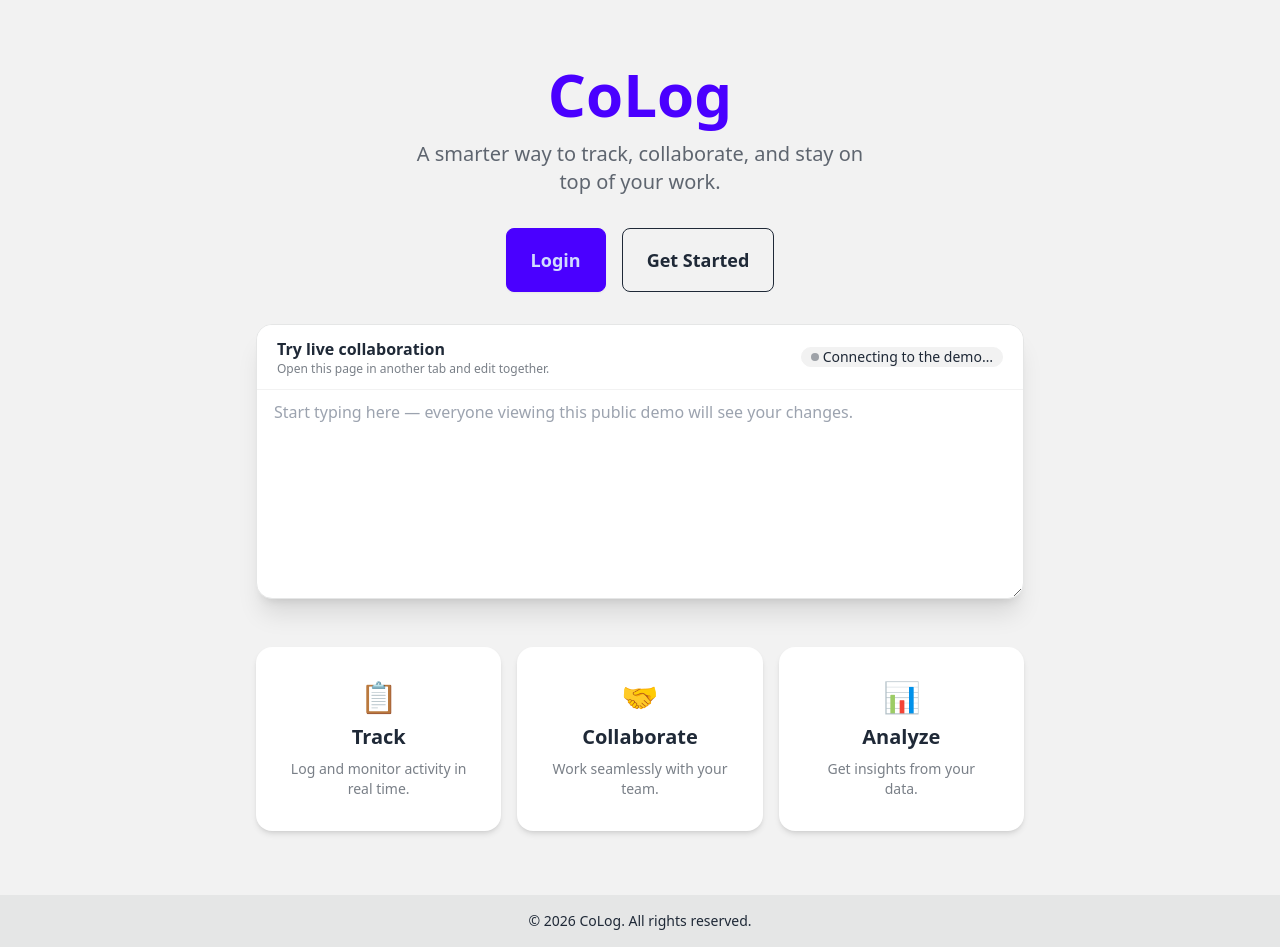
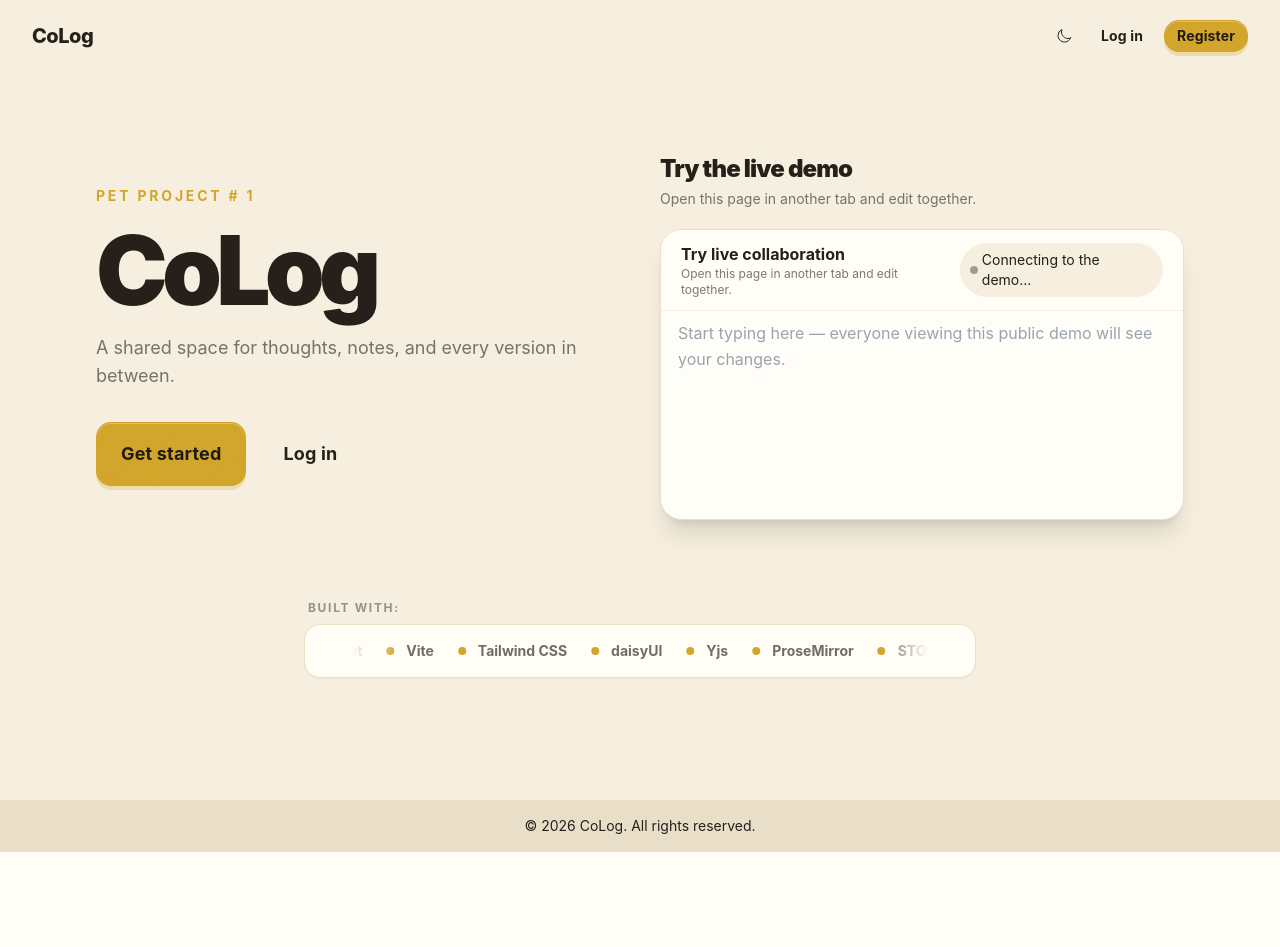
Before and after one commit to Zimgo012/CoLog-Frontend, a React (Vite) app: page / in a window 1280 px wide. After the commit the page ends 852 px from the top, so only its background shows below. Built offline with nearby package versions, Linux system fonts and the light colour scheme; no server answers.

Commit message:
feat (homepage): addded homepage redesign

```diff
--- a/package.json
+++ b/package.json
@@ -14,7 +14,8 @@
     "jwt-decode": "^4.0.0",
     "react": "^18.3.1",
     "react-dom": "^18.3.1",
-    "react-router-dom": "^6.26.1"
+    "react-router-dom": "^6.26.1",
+    "yjs": "^13.6.32"
   },
   "devDependencies": {
     "@types/react": "^18.3.5",
--- a/src/App.tsx
+++ b/src/App.tsx
@@ -12,12 +12,11 @@ import { AuthProvider } from "./auth/AuthContext.tsx";
 import ProtectedRoute from "./auth/ProtectedRoute.tsx";
 import SessionExpiredModal from "./components/SessionExpiredModal.tsx";
 import { NotificationProvider } from "./context/NotificationContext.tsx";
+import { ThemeProvider, useTheme } from "./context/ThemeContext.tsx";
 
-function App() {
-  return (
-    <AuthProvider>
-      <NotificationProvider>
-        <DiarySessionProvider>
+function ThemedApp() {
+  const { theme } = useTheme()
+  return <div data-theme={theme} className="min-h-screen bg-base-200 text-base-content">
     <SessionExpiredModal />
     <Routes>
       {/* Home — hero, no navbar */}
@@ -30,7 +29,6 @@ function App() {
       <Route path="/register" element={<Register />} />
 
       <Route element={<ProtectedRoute />}>
-            {/* App */}
         <Route path="/diary" element={<MainMenu />} />
         <Route path="/diary/:id/pages" element={<DiaryPages />} />
         <Route path="/diary/:id/pages/:pageId" element={<DocumentView />} />
@@ -38,8 +36,19 @@ function App() {
 
       <Route path="*" element={<NotFound />} />
     </Routes>
+  </div>
+}
+
+function App() {
+  return (
+    <AuthProvider>
+      <ThemeProvider>
+        <NotificationProvider>
+          <DiarySessionProvider>
+            <ThemedApp />
           </DiarySessionProvider>
         </NotificationProvider>
+      </ThemeProvider>
     </AuthProvider>
   )
 }
--- a/src/components/Navbar.tsx
+++ b/src/components/Navbar.tsx
@@ -2,6 +2,8 @@ import { useState, type ReactNode } from "react";
 import { Link, useNavigate } from "react-router-dom";
 import { useAuth } from "../auth/AuthContext";
 import ProfileModal from "./ProfileModal";
+import { MoonIcon, SunIcon } from "@heroicons/react/24/outline";
+import { useTheme } from "../context/ThemeContext";
 
 interface NavbarProps {
   /** Content rendered in the left / flex-1 slot. Defaults to CoLog wordmark. */
@@ -13,6 +15,7 @@ interface NavbarProps {
 export default function Navbar({ left, actions }: NavbarProps) {
   const navigate = useNavigate();
   const { logout, user } = useAuth();
+  const { theme, toggleTheme } = useTheme();
 
   const [profileOpen, setProfileOpen] = useState(false);
 
@@ -41,6 +44,16 @@ export default function Navbar({ left, actions }: NavbarProps) {
         {/* Right slot */}
         <div className="flex items-center gap-2">
           {actions}
+
+          <button
+            type="button"
+            onClick={toggleTheme}
+            className="btn btn-ghost btn-sm btn-circle"
+            title={theme === "colog" ? "Switch to dark mode" : "Switch to light mode"}
+            aria-label={theme === "colog" ? "Switch to dark mode" : "Switch to light mode"}
+          >
+            {theme === "colog" ? <MoonIcon className="w-4 h-4" /> : <SunIcon className="w-4 h-4" />}
+          </button>
 
           <div className="dropdown dropdown-end">
             <div
--- a/src/components/PublicDemoEditor.tsx
+++ b/src/components/PublicDemoEditor.tsx
@@ -157,12 +157,12 @@ export default function PublicDemoEditor() {
   return (
     <section className="w-full max-w-3xl text-left" aria-label="Live collaboration demo">
       <div className="card bg-base-100 border border-base-300 shadow-xl overflow-hidden">
-        <div className="flex items-center justify-between gap-3 px-5 py-3 border-b border-base-200 bg-base-100">
-          <div>
+        <div className="flex flex-col items-start gap-2 px-5 py-3 border-b border-base-200 bg-base-100 sm:flex-row sm:items-center sm:justify-between">
+          <div className="min-w-0">
             <h2 className="font-bold text-base-content">Try live collaboration</h2>
             <p className="text-xs text-base-content/60">Open this page in another tab and edit together.</p>
           </div>
-          <span className={`badge gap-1 ${connection === 'connected' ? 'badge-success' : 'badge-ghost'}`}>
+          <span className={`badge h-auto max-w-full gap-1 whitespace-normal py-1.5 text-left ${connection === 'connected' ? 'badge-success' : 'badge-ghost'}`}>
             <span className={`w-2 h-2 rounded-full ${connection === 'connected' ? 'bg-success-content animate-pulse' : 'bg-base-content/40'}`} />
             {status}
           </span>
--- /dev/null
+++ b/src/context/ThemeContext.tsx
@@ -0,0 +1,28 @@
+import { createContext, useContext, useEffect, useState, type ReactNode } from 'react'
+
+type Theme = 'colog' | 'colog-dark'
+
+interface ThemeContextValue {
+  theme: Theme
+  toggleTheme: () => void
+}
+
+const ThemeContext = createContext<ThemeContextValue | null>(null)
+const STORAGE_KEY = 'colog-theme'
+
+export function ThemeProvider({ children }: { children: ReactNode }) {
+  const [theme, setTheme] = useState<Theme>(() => localStorage.getItem(STORAGE_KEY) === 'colog-dark' ? 'colog-dark' : 'colog')
+
+  useEffect(() => {
+    document.documentElement.dataset.theme = theme
+    localStorage.setItem(STORAGE_KEY, theme)
+  }, [theme])
+
+  return <ThemeContext.Provider value={{ theme, toggleTheme: () => setTheme(current => current === 'colog' ? 'colog-dark' : 'colog') }}>{children}</ThemeContext.Provider>
+}
+
+export function useTheme() {
+  const context = useContext(ThemeContext)
+  if (!context) throw new Error('useTheme must be used within ThemeProvider')
+  return context
+}
--- a/src/index.css
+++ b/src/index.css
@@ -1,6 +1,119 @@
 @tailwind base;
 @tailwind components;
 @tailwind utilities;
+
+@layer base {
+  html {
+    background: oklch(var(--b2));
+  }
+
+  body {
+    min-width: 320px;
+    background:
+      radial-gradient(circle at 8% 0%, oklch(var(--p) / 0.14), transparent 26rem),
+      radial-gradient(circle at 92% 8%, oklch(var(--a) / 0.08), transparent 22rem),
+      oklch(var(--b2));
+    color: oklch(var(--bc));
+    font-family: Inter, ui-sans-serif, system-ui, -apple-system, BlinkMacSystemFont, "Segoe UI", sans-serif;
+    -webkit-font-smoothing: antialiased;
+    text-rendering: optimizeLegibility;
+  }
+
+  ::selection {
+    background: oklch(var(--p));
+    color: oklch(var(--pc));
+  }
+}
+
+@layer components {
+  .home-dot-grid {
+    background-image: radial-gradient(oklch(var(--bc) / 0.12) 1px, transparent 1px);
+    background-size: 18px 18px;
+  }
+
+  .marquee-mask {
+    mask-image: linear-gradient(to right, transparent, black 8%, black 92%, transparent);
+  }
+
+  .marquee-track {
+    display: flex;
+    width: max-content;
+    animation: marquee 28s linear infinite;
+  }
+
+  .card {
+    box-shadow: 0 10px 28px oklch(var(--bc) / 0.07);
+  }
+
+  .btn {
+    border-color: oklch(var(--bc) / 0.11);
+    border-radius: 0.95rem;
+    font-weight: 700;
+    letter-spacing: 0.01em;
+    transition: transform 160ms ease, box-shadow 160ms ease, background-color 160ms ease, border-color 160ms ease;
+  }
+
+  .btn:not(:disabled):hover {
+    transform: translateY(-2px) rotate(-0.15deg);
+    box-shadow: 0 7px 16px oklch(var(--bc) / 0.12);
+  }
+
+  .btn:not(:disabled):active {
+    transform: translateY(1px) rotate(0deg);
+    box-shadow: 0 2px 5px oklch(var(--bc) / 0.1);
+  }
+
+  .btn:focus-visible {
+    outline: 3px solid oklch(var(--p) / 0.38);
+    outline-offset: 3px;
+  }
+
+  .btn-primary {
+    border-color: oklch(var(--p) / 0.66);
+    background-image: linear-gradient(145deg, oklch(var(--p) / 0.94), oklch(var(--p)));
+    box-shadow: 0 4px 0 oklch(var(--p) / 0.28), inset 0 1px 0 oklch(100% 0 0 / 0.3);
+  }
+
+  .btn-primary:not(:disabled):hover {
+    border-color: oklch(var(--p));
+    box-shadow: 0 7px 0 oklch(var(--p) / 0.25), inset 0 1px 0 oklch(100% 0 0 / 0.38);
+  }
+
+  .btn-primary:active {
+    box-shadow: 0 2px 0 oklch(var(--p) / 0.26), inset 0 1px 0 oklch(0% 0 0 / 0.08);
+  }
+
+  .btn-ghost {
+    border-color: transparent;
+  }
+
+  .btn-ghost:not(:disabled):hover {
+    background-color: oklch(var(--p) / 0.13);
+    border-color: oklch(var(--p) / 0.16);
+    box-shadow: none;
+  }
+
+  .btn-error:not(:disabled):hover {
+    box-shadow: 0 7px 0 oklch(var(--er) / 0.24), inset 0 1px 0 oklch(100% 0 0 / 0.24);
+  }
+
+  .btn-circle {
+    border-radius: 9999px;
+  }
+
+  .btn[disabled] {
+    transform: none;
+    box-shadow: none;
+  }
+}
+
+@keyframes marquee {
+  to { transform: translateX(-50%); }
+}
+
+@media (prefers-reduced-motion: reduce) {
+  .marquee-track { animation: none; }
+}
 
 /* ── Remote cursor caret ──────────────────────────────────────── */
 .remote-cursor {
--- a/src/pages/Home.tsx
+++ b/src/pages/Home.tsx
@@ -1,56 +1,55 @@
 import { Link, Navigate } from 'react-router-dom'
+import { MoonIcon, SunIcon } from '@heroicons/react/24/outline'
 import { useAuth } from '../auth/AuthContext'
+import { useTheme } from '../context/ThemeContext'
 import PublicDemoEditor from '../components/PublicDemoEditor'
+
+const stack = ['React', 'TypeScript', 'Vite', 'Tailwind CSS', 'daisyUI', 'Yjs', 'ProseMirror', 'STOMP', 'WebSockets']
 
 export default function Home() {
   const { isAuthenticated } = useAuth()
+  const { theme, toggleTheme } = useTheme()
 
-  if (isAuthenticated) {
-    return <Navigate to="/diary" replace />
-  }
+  if (isAuthenticated) return <Navigate to="/diary" replace />
 
-  return (
-    <div className="flex flex-col">
+  return <div className="min-h-screen bg-base-200">
+    <header className="container mx-auto flex items-center justify-between px-5 py-5 md:px-8">
+      <Link to="/" className="text-xl font-extrabold tracking-tight">CoLog</Link>
+      <div className="flex items-center gap-2">
+        <button type="button" onClick={toggleTheme} className="btn btn-ghost btn-sm btn-circle" aria-label={theme === 'colog' ? 'Switch to dark mode' : 'Switch to light mode'}>
+          {theme === 'colog' ? <MoonIcon className="w-4 h-4" /> : <SunIcon className="w-4 h-4" />}
+        </button>
+        <Link to="/login" className="btn btn-ghost btn-sm">Log in</Link>
+        <Link to="/register" className="btn btn-primary btn-sm">Register</Link>
+      </div>
+    </header>
 
-      {/* Hero */}
-      <div className="hero min-h-screen bg-base-200 py-12">
-        <div className="hero-content text-center flex-col gap-8">
-          <div>
-            <h1 className="text-6xl font-extrabold text-primary">CoLog</h1>
-            <p className="mt-4 text-xl text-base-content/70 max-w-md">
-              A smarter way to track, collaborate, and stay on top of your work.
-            </p>
-          </div>
-          <div className="flex gap-4">
-            <Link to="/login" className="btn btn-primary btn-lg">
-              Login
-            </Link>
-            <Link to="/register" className="btn btn-outline btn-lg">
-              Get Started
-            </Link>
-          </div>
+    <main>
+      <section className="container mx-auto grid max-w-6xl items-center gap-10 px-5 py-14 md:px-8 lg:min-h-[66vh] lg:grid-cols-2 lg:py-20">
+        <div className="max-w-xl">
+          <p className="text-sm font-bold uppercase tracking-[0.2em] text-primary">Pet project # 1</p>
+          <h1 className="mt-4 text-6xl font-black tracking-[-0.06em] sm:text-8xl">CoLog</h1>
+          <p className="mt-4 text-lg text-base-content/60">A shared space for thoughts, notes, and every version in between.</p>
+          <div className="mt-8 flex gap-3"><Link to="/register" className="btn btn-primary btn-lg">Get started</Link><Link to="/login" className="btn btn-ghost btn-lg">Log in</Link></div>
+        </div>
+        <div>
+          <div className="mb-5"><h2 className="text-2xl font-black tracking-[-0.035em]">Try the live demo</h2><p className="mt-1 text-sm text-base-content/60">Open this page in another tab and edit together.</p></div>
+          <PublicDemoEditor />
+        </div>
+      </section>
 
-          <PublicDemoEditor />
-
-          {/* Feature highlights */}
-          <div className="grid grid-cols-1 md:grid-cols-3 gap-4 mt-4 w-full max-w-3xl">
-            {[
-              { icon: '📋', title: 'Track', desc: 'Log and monitor activity in real time.' },
-              { icon: '🤝', title: 'Collaborate', desc: 'Work seamlessly with your team.' },
-              { icon: '📊', title: 'Analyze', desc: 'Get insights from your data.' },
-            ].map((f) => (
-              <div key={f.title} className="card bg-base-100 shadow-md">
-                <div className="card-body items-center text-center">
-                  <span className="text-3xl">{f.icon}</span>
-                  <h2 className="card-title">{f.title}</h2>
-                  <p className="text-base-content/60 text-sm">{f.desc}</p>
-                </div>
-              </div>
-            ))}
+      <section className="mx-auto max-w-2xl">
+        <p className="mb-2 px-1 text-xs font-bold uppercase tracking-[0.14em] text-base-content/45">Built with:</p>
+        <div className="rounded-2xl border border-base-300 bg-base-100 py-4 shadow-sm">
+          <div className="marquee-mask mx-auto max-w-xl overflow-hidden" aria-label="Technology used by CoLog">
+            <div className="marquee-track">{[...stack, ...stack].map((name, index) => <span key={`${name}-${index}`}
+                                                                                            className="mx-3 inline-flex items-center gap-3 whitespace-nowrap text-sm font-bold text-base-content/65"><span
+                className="h-2 w-2 rounded-full bg-primary"/>{name}</span>)}</div>
           </div>
         </div>
-      </div>
+      </section>
 
-    </div>
-  )
+
+    </main>
+  </div>
 }
--- a/tailwind.config.js
+++ b/tailwind.config.js
@@ -18,6 +18,67 @@ export default {
   },
   plugins: [require("daisyui")],
   daisyui: {
-    themes: ["light", "dark", "cupcake"],
+    themes: [
+      {
+        colog: {
+          "primary": "#D2A52B",
+          "primary-content": "#201B12",
+          "secondary": "#29251F",
+          "secondary-content": "#FFF9EC",
+          "accent": "#E88A35",
+          "accent-content": "#201B12",
+          "neutral": "#332E27",
+          "neutral-content": "#FFF9EC",
+          "base-100": "#FFFDF6",
+          "base-200": "#F6EFDF",
+          "base-300": "#E9DFC9",
+          "base-content": "#252019",
+          "info": "#5B8DB8",
+          "info-content": "#F8FBFF",
+          "success": "#78A65A",
+          "success-content": "#172111",
+          "warning": "#E89B38",
+          "warning-content": "#261807",
+          "error": "#D95C4E",
+          "error-content": "#FFF8F5",
+          "--rounded-box": "1.35rem",
+          "--rounded-btn": "0.85rem",
+          "--rounded-badge": "9999px",
+          "--animation-btn": "0.18s",
+          "--btn-text-case": "none",
+          "--btn-focus-scale": "0.98",
+        },
+      },
+      {
+        "colog-dark": {
+          "primary": "#E0B330",
+          "primary-content": "#211B0D",
+          "secondary": "#F6EEDC",
+          "secondary-content": "#272119",
+          "accent": "#E4A052",
+          "accent-content": "#261909",
+          "neutral": "#3A332A",
+          "neutral-content": "#FFF9EC",
+          "base-100": "#24201B",
+          "base-200": "#1B1814",
+          "base-300": "#332D25",
+          "base-content": "#F8F1E2",
+          "info": "#78A8D1",
+          "info-content": "#101B26",
+          "success": "#96BE72",
+          "success-content": "#15200E",
+          "warning": "#EEAD4D",
+          "warning-content": "#291A08",
+          "error": "#EF8275",
+          "error-content": "#30110D",
+          "--rounded-box": "1.35rem",
+          "--rounded-btn": "0.85rem",
+          "--rounded-badge": "9999px",
+          "--animation-btn": "0.18s",
+          "--btn-text-case": "none",
+          "--btn-focus-scale": "0.98",
+        },
+      },
+    ],
   },
 }
--- a/vite.config.ts
+++ b/vite.config.ts
@@ -3,4 +3,8 @@ import react from '@vitejs/plugin-react'
 
 export default defineConfig({
   plugins: [react()],
+  // server: {
+  //   host: true, // or '0.0.0.0'
+  //   port: 5173  // ensures it stays on your desired port
+  // }
 })
```
Also changed, not shown: 1 other file (tests, documents, lock files or other folders). Lines whose indentation alone changed are shown as unchanged.
